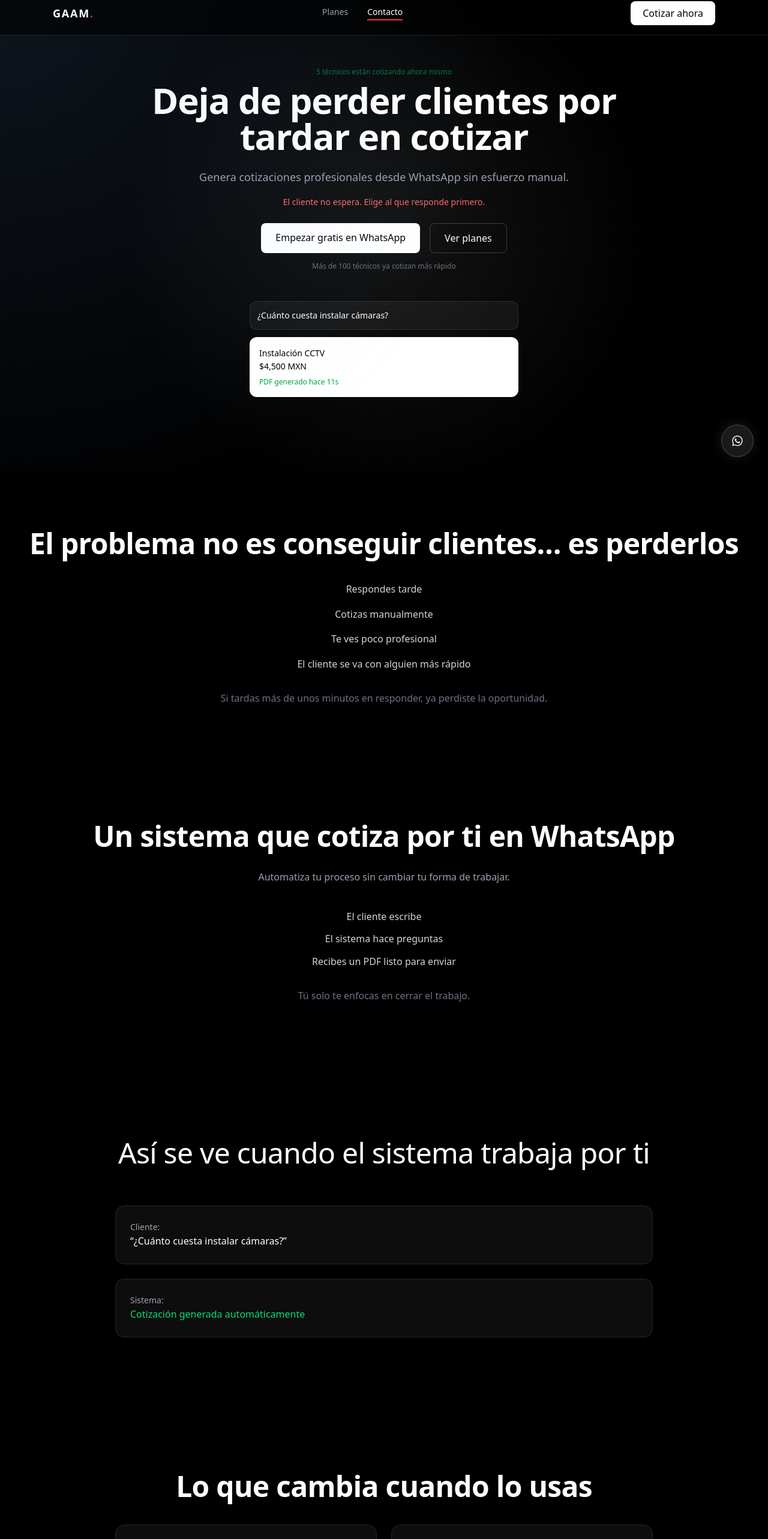
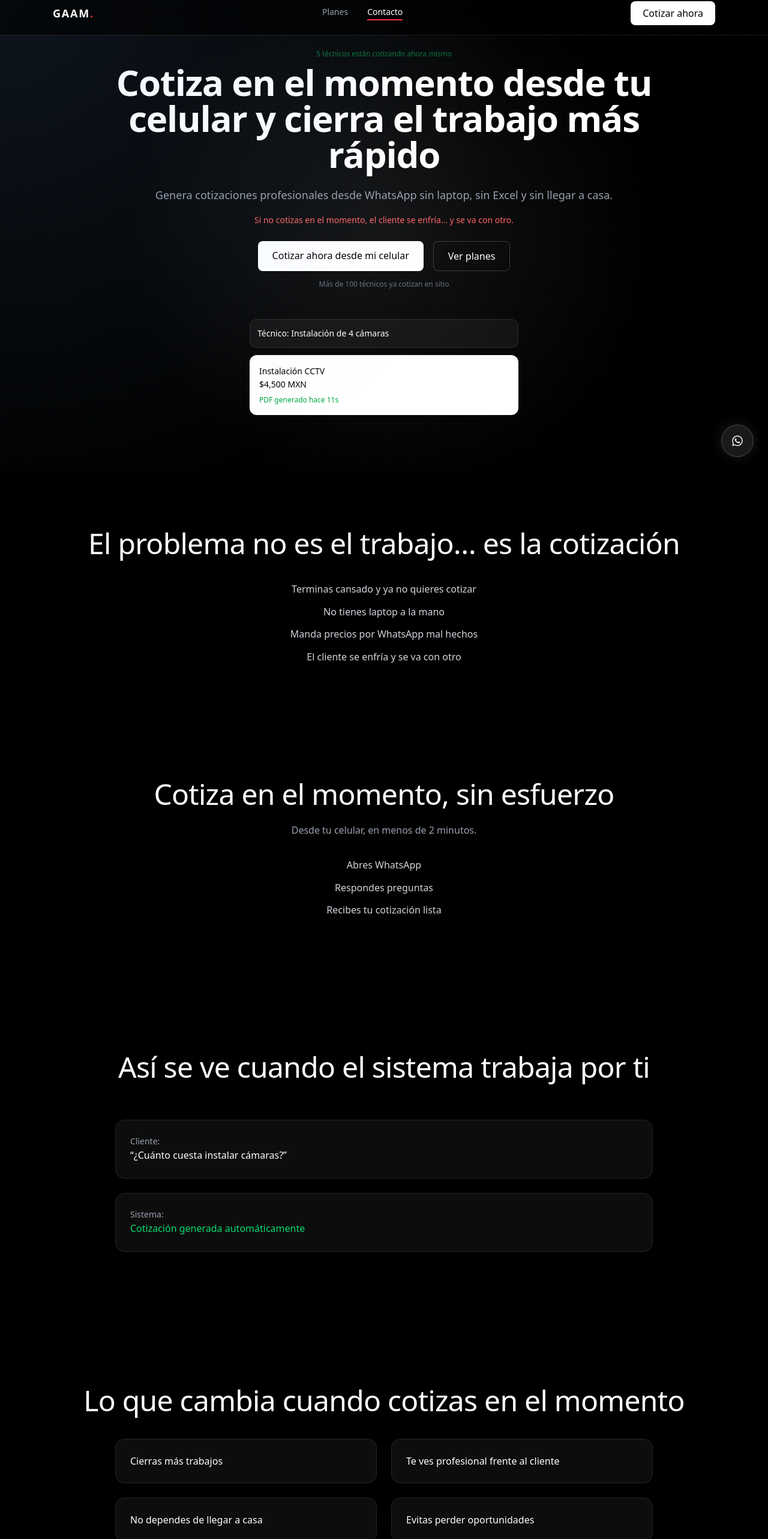
Before and after one commit to jairdj14-rgb/gaam-web, a Next.js app: page / in a window 1280 px wide. Shown: the part 14-2580 px from the top of the page at 60% size. Built offline with nearby package versions, Linux system fonts and the light colour scheme.

Commit message:
UPDATE COPY

```diff
--- a/src/components/sections/Benefits.tsx
+++ b/src/components/sections/Benefits.tsx
@@ -1,29 +1,27 @@
 export default function Benefits() {
   return (
     <section className="py-24 px-6 bg-black text-center">
-      <h2 className="text-3xl md:text-5xl font-semibold mb-10">
-        Lo que cambia cuando lo usas
+      <h2 className="text-3xl md:text-5xl mb-10">
+        Lo que cambia cuando cotizas en el momento
       </h2>
 
-      <div className="max-w-4xl mx-auto grid md:grid-cols-2 gap-6 text-left">
-        <div className="p-6 border border-white/10 rounded-2xl bg-white/5">
-          Respondes en segundos, no en horas
+      <div className="grid md:grid-cols-2 gap-6 max-w-4xl mx-auto text-left">
+        <div className="p-6 bg-white/5 border border-white/10 rounded-2xl">
+          Cierras más trabajos
         </div>
 
-        <div className="p-6 border border-white/10 rounded-2xl bg-white/5">
-          Te ves como una empresa profesional
+        <div className="p-6 bg-white/5 border border-white/10 rounded-2xl">
+          Te ves profesional frente al cliente
         </div>
 
-        <div className="p-6 border border-white/10 rounded-2xl bg-white/5">
-          Aumentas tu tasa de cierre
+        <div className="p-6 bg-white/5 border border-white/10 rounded-2xl">
+          No dependes de llegar a casa
         </div>
 
-        <div className="p-6 border border-white/10 rounded-2xl bg-white/5">
-          Ahorras tiempo todos los días
+        <div className="p-6 bg-white/5 border border-white/10 rounded-2xl">
+          Evitas perder oportunidades
         </div>
       </div>
-
-      <p className="text-gray-500 mt-8">No es automatización. Es vender más.</p>
     </section>
   );
 }
--- a/src/components/sections/CTA.tsx
+++ b/src/components/sections/CTA.tsx
@@ -3,23 +3,19 @@ import { contact } from "@/config/contact";
 export default function CTA() {
   return (
     <section className="py-32 px-6 text-center bg-black">
-      <h2 className="text-4xl mb-6">Empieza hoy y deja de perder clientes</h2>
+      <h2 className="text-4xl mb-6">Cotiza antes de salir del lugar</h2>
 
       <p className="text-gray-400 mb-6">
-        Cada minuto que tardas en responder es dinero perdido.
+        Cada trabajo que no cotizas al momento es dinero perdido.
       </p>
 
       <a
         href={contact.whatsappLink}
         target="_blank"
-        className="bg-white text-black px-8 py-4 rounded-lg text-lg font-medium hover:scale-105 transition"
+        className="bg-white text-black px-8 py-4 rounded-lg"
       >
-        Cotizar ahora en WhatsApp
+        Cotizar ahora desde mi celular
       </a>
-
-      <p className="text-gray-500 text-sm mt-4">
-        Responde en segundos. Cierra más trabajos hoy.
-      </p>
     </section>
   );
 }
--- a/src/components/sections/Hero.tsx
+++ b/src/components/sections/Hero.tsx
@@ -8,73 +8,62 @@ export default function Hero() {
   const [liveCount, setLiveCount] = useState(3);
   const [secondsAgo, setSecondsAgo] = useState(5);
 
-  // LOOP DEMO
   useEffect(() => {
     const flow = setInterval(() => {
       setStep((prev) => (prev >= 3 ? 0 : prev + 1));
     }, 1800);
-
     return () => clearInterval(flow);
   }, []);
 
-  // FOMO USERS
   useEffect(() => {
     const interval = setInterval(() => {
       setLiveCount((prev) => {
-        const change = Math.random() > 0.5 ? 1 : -1;
-        let next = prev + change;
+        let next = prev + (Math.random() > 0.5 ? 1 : -1);
         if (next < 2) next = 2;
         if (next > 7) next = 7;
         return next;
       });
     }, 3000);
-
     return () => clearInterval(interval);
   }, []);
 
-  // TIMER PDF
   useEffect(() => {
     const interval = setInterval(() => {
       setSecondsAgo((prev) => (prev > 15 ? 3 : prev + 1));
     }, 1000);
-
     return () => clearInterval(interval);
   }, []);
 
   return (
     <section className="relative min-h-screen flex items-center justify-center px-6 bg-black overflow-hidden text-center">
-      {/* GRID */}
       <div className="absolute inset-0 opacity-20 bg-[linear-gradient(rgba(255,255,255,0.05)_1px,transparent_1px),linear-gradient(90deg,rgba(255,255,255,0.05)_1px,transparent_1px)] bg-[size:40px_40px]" />
-
-      {/* GLOW */}
       <div className="absolute inset-0 bg-[radial-gradient(circle_at_center,rgba(255,255,255,0.08),transparent_60%)]" />
 
       <div className="relative max-w-4xl z-10">
-        {/* 🔴 FOMO LIVE */}
         <p className="text-xs text-green-400 mb-2 animate-pulse">
           {liveCount} técnicos están cotizando ahora mismo
         </p>
 
         <h1 className="text-4xl md:text-6xl font-semibold mb-6">
-          Deja de perder clientes por tardar en cotizar
+          Cotiza en el momento desde tu celular y cierra el trabajo más rápido
         </h1>
 
         <p className="text-gray-400 text-lg mb-4">
-          Genera cotizaciones profesionales desde WhatsApp sin esfuerzo manual.
+          Genera cotizaciones profesionales desde WhatsApp sin laptop, sin Excel
+          y sin llegar a casa.
         </p>
 
         <p className="text-red-400 text-sm mb-6">
-          El cliente no espera. Elige al que responde primero.
+          Si no cotizas en el momento, el cliente se enfría… y se va con otro.
         </p>
 
-        {/* CTA */}
         <div className="flex flex-col sm:flex-row gap-4 justify-center">
           <a
             href={contact.whatsappLink}
             target="_blank"
             className="bg-white text-black px-6 py-3 rounded-lg font-medium hover:scale-105 transition"
           >
-            Empezar gratis en WhatsApp
+            Cotizar ahora desde mi celular
           </a>
 
           <a
@@ -86,17 +75,15 @@ export default function Hero() {
         </div>
 
         <p className="text-xs text-gray-500 mt-3">
-          Más de 100 técnicos ya cotizan más rápido
+          Más de 100 técnicos ya cotizan en sitio
         </p>
 
-        {/* 💬 DEMO VIVO */}
+        {/* DEMO */}
         <div className="mt-12 max-w-md mx-auto text-left space-y-3">
-          {/* CLIENTE */}
           <div className="bg-white/5 border border-white/10 p-3 rounded-xl">
-            <p className="text-sm">¿Cuánto cuesta instalar cámaras?</p>
+            <p className="text-sm">Técnico: Instalación de 4 cámaras</p>
           </div>
 
-          {/* ESCRIBIENDO */}
           {step === 1 && (
             <div className="bg-white/10 border border-white/20 p-3 rounded-xl">
               <p className="text-sm text-gray-400 animate-pulse">
@@ -105,14 +92,12 @@ export default function Hero() {
             </div>
           )}
 
-          {/* CALCULANDO */}
           {step === 2 && (
             <div className="bg-white/10 border border-white/20 p-3 rounded-xl">
               <p className="text-sm text-gray-300">Generando cotización...</p>
             </div>
           )}
 
-          {/* RESULTADO */}
           {step >= 3 && (
             <div className="bg-white text-black p-4 rounded-xl">
               <p className="text-sm font-medium">Instalación CCTV</p>
--- a/src/components/sections/Problem.tsx
+++ b/src/components/sections/Problem.tsx
@@ -1,20 +1,16 @@
 export default function Problem() {
   return (
     <section className="py-24 px-6 bg-black text-center">
-      <h2 className="text-3xl md:text-5xl font-semibold mb-10">
-        El problema no es conseguir clientes… es perderlos
+      <h2 className="text-3xl md:text-5xl mb-10">
+        El problema no es el trabajo… es la cotización
       </h2>
 
-      <div className="max-w-3xl mx-auto space-y-4 text-gray-300">
-        <p>Respondes tarde</p>
-        <p>Cotizas manualmente</p>
-        <p>Te ves poco profesional</p>
-        <p>El cliente se va con alguien más rápido</p>
+      <div className="space-y-3 text-gray-300">
+        <p>Terminas cansado y ya no quieres cotizar</p>
+        <p>No tienes laptop a la mano</p>
+        <p>Manda precios por WhatsApp mal hechos</p>
+        <p>El cliente se enfría y se va con otro</p>
       </div>
-
-      <p className="text-gray-500 mt-8">
-        Si tardas más de unos minutos en responder, ya perdiste la oportunidad.
-      </p>
     </section>
   );
 }
--- a/src/components/sections/Solution.tsx
+++ b/src/components/sections/Solution.tsx
@@ -1,23 +1,19 @@
 export default function Solution() {
   return (
     <section className="py-24 px-6 bg-black text-center">
-      <h2 className="text-3xl md:text-5xl font-semibold mb-8">
-        Un sistema que cotiza por ti en WhatsApp
+      <h2 className="text-3xl md:text-5xl mb-6">
+        Cotiza en el momento, sin esfuerzo
       </h2>
 
-      <p className="text-gray-400 max-w-2xl mx-auto mb-10">
-        Automatiza tu proceso sin cambiar tu forma de trabajar.
+      <p className="text-gray-400 mb-8">
+        Desde tu celular, en menos de 2 minutos.
       </p>
 
       <div className="space-y-3 text-gray-300">
-        <p>El cliente escribe</p>
-        <p>El sistema hace preguntas</p>
-        <p>Recibes un PDF listo para enviar</p>
+        <p>Abres WhatsApp</p>
+        <p>Respondes preguntas</p>
+        <p>Recibes tu cotización lista</p>
       </div>
-
-      <p className="text-gray-500 mt-8">
-        Tú solo te enfocas en cerrar el trabajo.
-      </p>
     </section>
   );
 }
--- a/src/components/sections/pricing.tsx
+++ b/src/components/sections/pricing.tsx
@@ -3,46 +3,30 @@ import { contact } from "@/config/contact";
 export default function Pricing() {
   return (
     <section id="planes" className="py-32 px-6 text-center bg-black">
-      <p className="text-green-400 text-sm mb-2">Empieza gratis. Sin riesgo.</p>
+      <p className="text-green-400 mb-2">Pensado para técnicos en campo</p>
 
-      <h2 className="text-4xl mb-4">
-        Escala cuando empieces a cerrar más trabajos
+      <h2 className="text-4xl mb-12">
+        Empieza gratis. Escala cuando cierres más trabajos
       </h2>
 
-      <div className="grid md:grid-cols-3 gap-8 max-w-6xl mx-auto mt-12">
-        {/* FREE */}
-        <div className="p-8 border border-white/10 rounded-2xl bg-white/5">
+      <div className="grid md:grid-cols-3 gap-8 max-w-6xl mx-auto">
+        <div className="p-8 bg-white/5 border border-white/10 rounded-2xl">
           <h3>Free</h3>
-          <p className="text-3xl">$0</p>
+          <p>$0</p>
           <p className="text-gray-400">5 cotizaciones</p>
-
-          <a href={contact.whatsappLink} className="underline">
-            Probar gratis
-          </a>
+          <a href={contact.whatsappLink}>Probar en obra</a>
         </div>
 
-        {/* BASIC */}
-        <div className="p-8 border border-white/10 rounded-2xl bg-white/5">
+        <div className="p-8 bg-white/5 border border-white/10 rounded-2xl">
           <h3>Basic</h3>
-          <p className="text-3xl">$299 MXN</p>
-
-          <a href={contact.whatsappLink} className="underline">
-            Empezar
-          </a>
+          <p>$299 MXN</p>
+          <a href={contact.whatsappLink}>Uso diario</a>
         </div>
 
-        {/* PRO */}
-        <div className="p-8 bg-white text-black rounded-2xl scale-105 border-4 border-green-400 relative">
-          <span className="absolute -top-3 left-1/2 -translate-x-1/2 text-xs bg-green-400 px-3 py-1 rounded-full">
-            MÁS USADO
-          </span>
-
+        <div className="p-8 bg-white text-black rounded-2xl scale-105 border-4 border-green-400">
           <h3>PRO</h3>
-          <p className="text-3xl">$999 MXN</p>
-
-          <a href={contact.whatsappLink} className="font-semibold underline">
-            Escalar mi negocio
-          </a>
+          <p>$999 MXN</p>
+          <a href={contact.whatsappLink}>Escalar mi negocio</a>
         </div>
       </div>
     </section>
```
